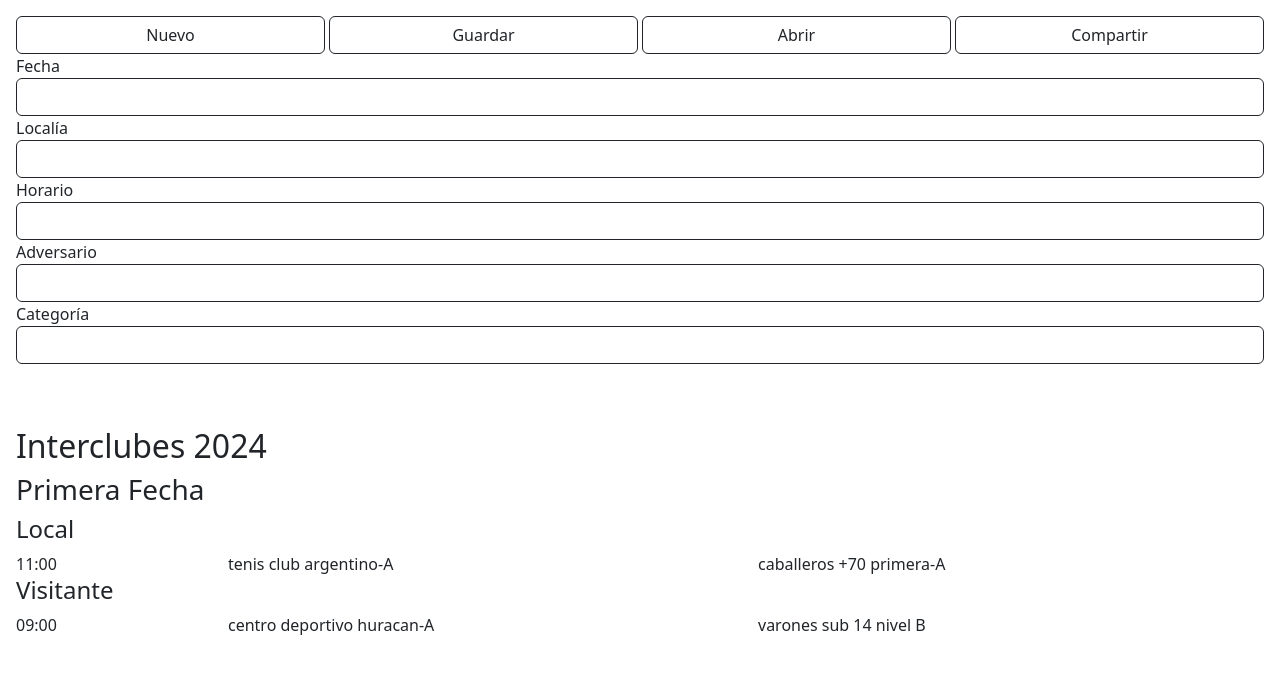
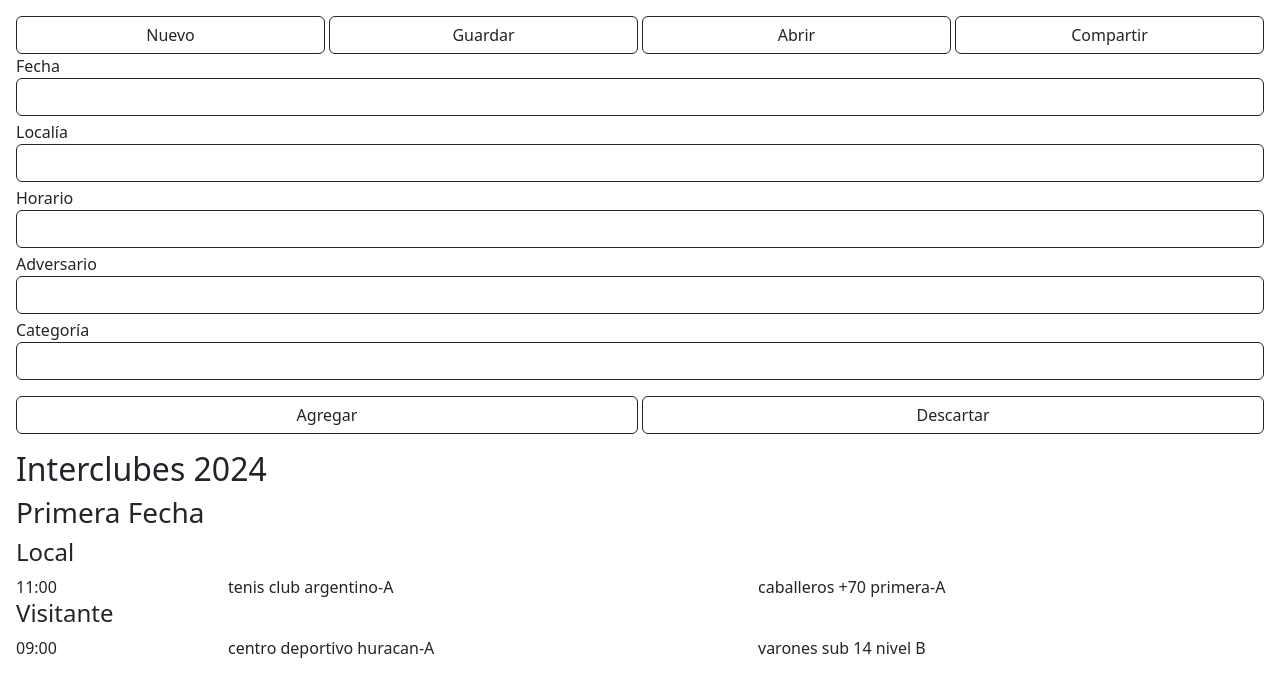
Before and after one commit to moradan/flyer-geba, a Next.js app: page / in a window 1280 px wide. Shown: the top 696 px of the page. Built offline with nearby package versions, Linux system fonts and the light colour scheme.

Commit message:
agrego botones para agregar y borrar el formulario

```diff
--- a/src/components/Formulario.tsx
+++ b/src/components/Formulario.tsx
@@ -2,12 +2,22 @@ import { Campo } from "./Campo";
 
 export default function Formulario() {
   return (
-    <div className="row">
+    <>
+      <div className="row g-1 mb-3">
           <Campo id="CampoFecha" etiqueta="Fecha" />
           <Campo id="CampoLocalia" etiqueta="Localía" />
           <Campo id="CampoHorario" etiqueta="Horario" />
           <Campo id="CampoAdversario" etiqueta="Adversario" />
           <Campo id="CampoCategoria" etiqueta="Categoría" />
       </div>
+      <div className="row g-1 mb-3">
+        <div className="col-6">
+          <button type="button" className="btn btn-outline-dark col-12">Agregar</button>
+        </div>
+        <div className="col-6">
+          <button type="button" className="btn btn-outline-dark col-12">Descartar</button>
+        </div>
+      </div>
+    </>
   );
 }
```
Lines whose indentation alone changed are shown as unchanged.
